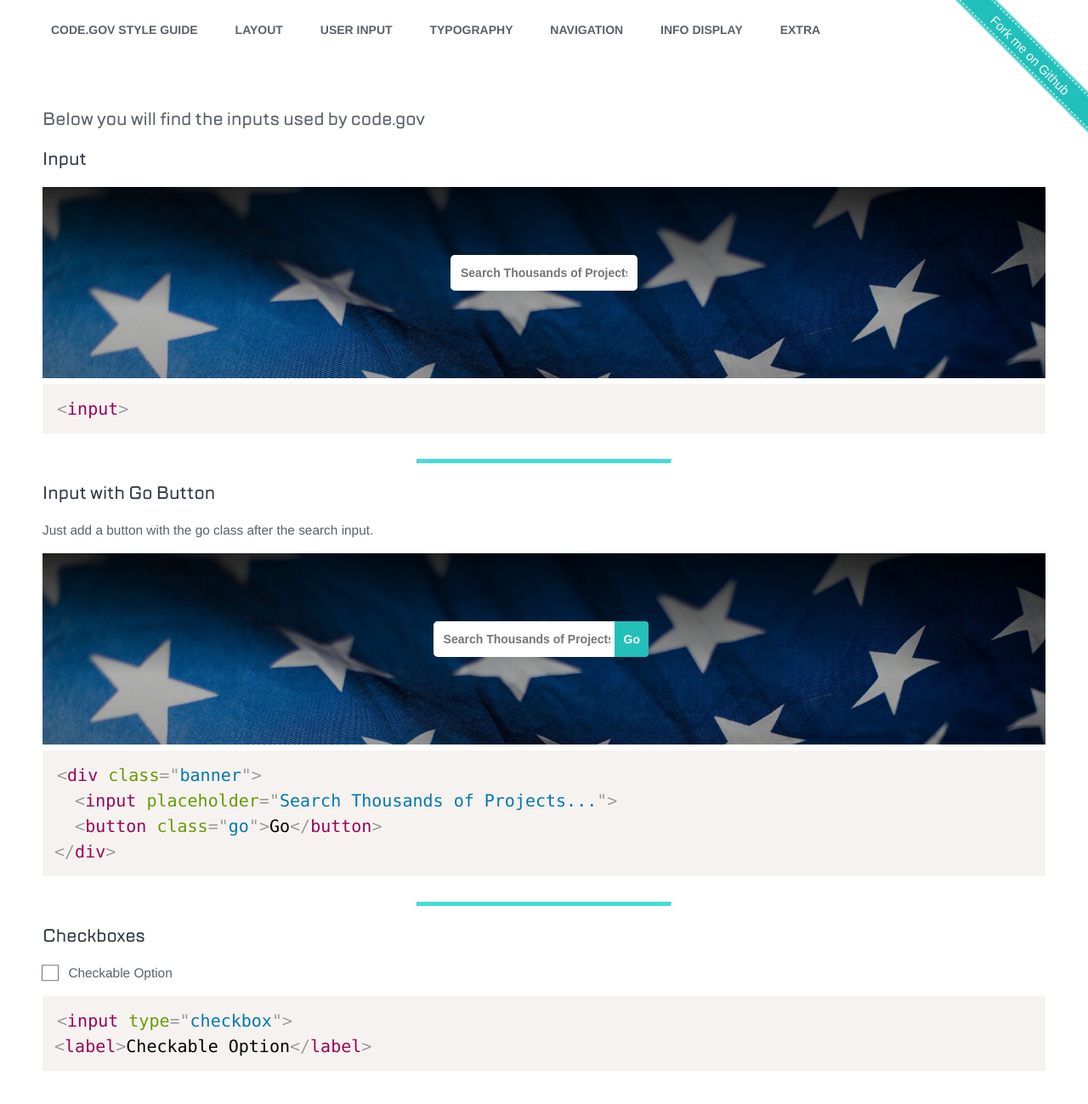
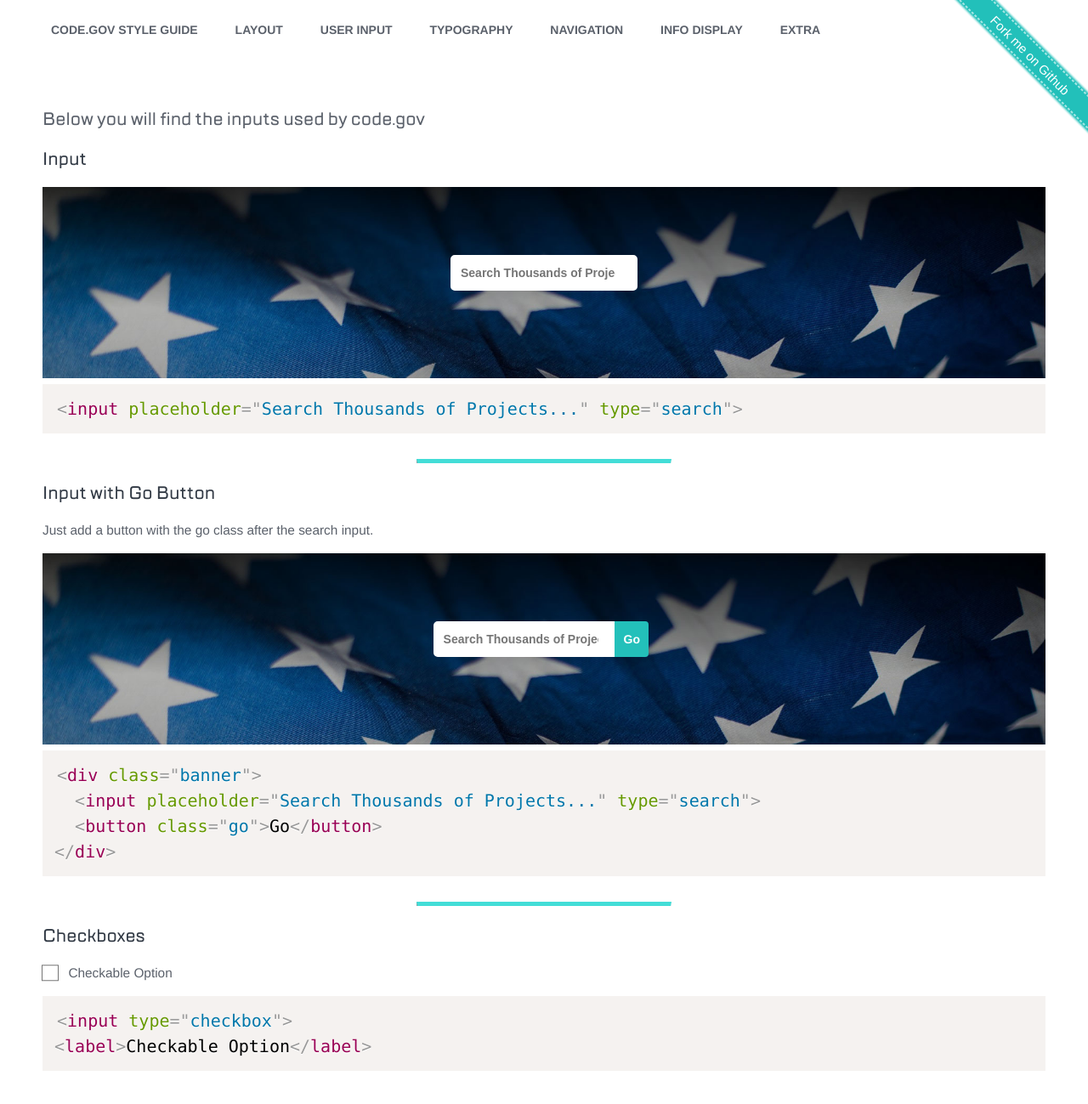
Before and after one commit to GSA/code-gov-style, a Jekyll site: the page built from components/inputs.md, in a window 1280 px wide and 1317 px high. Shown: the top 1299 px of the window at 85% size. Built offline with Jekyll 4.4.1, drawn with Linux system fonts in a browser that asks for light colours.

Commit message:
added type='search' to inputs

````diff
--- a/components/inputs.md
+++ b/components/inputs.md
@@ -7,10 +7,10 @@ title: "Inputs"
 
 # Input
 <div class="banner">
-  <input placeholder="Search Thousands of Projects...">
+  <input placeholder="Search Thousands of Projects..." type="search">
 </div>
 ```
-<input>
+<input placeholder="Search Thousands of Projects..." type="search">
 ```
 
 ---
@@ -18,12 +18,12 @@ title: "Inputs"
 # Input with Go Button
 Just add a button with the go class after the search input.
 <div class="banner">
-  <input placeholder="Search Thousands of Projects...">
+  <input placeholder="Search Thousands of Projects..." type="search">
   <button class="go">Go</button>
 </div>
 ```
 <div class="banner">
-  <input placeholder="Search Thousands of Projects...">
+  <input placeholder="Search Thousands of Projects..." type="search">
   <button class="go">Go</button>
 </div>
 ```
````
Also changed, not shown: components/autocomplete.md (+2 -2 lines), components/mobile_menu.md (+5 -1 lines).
